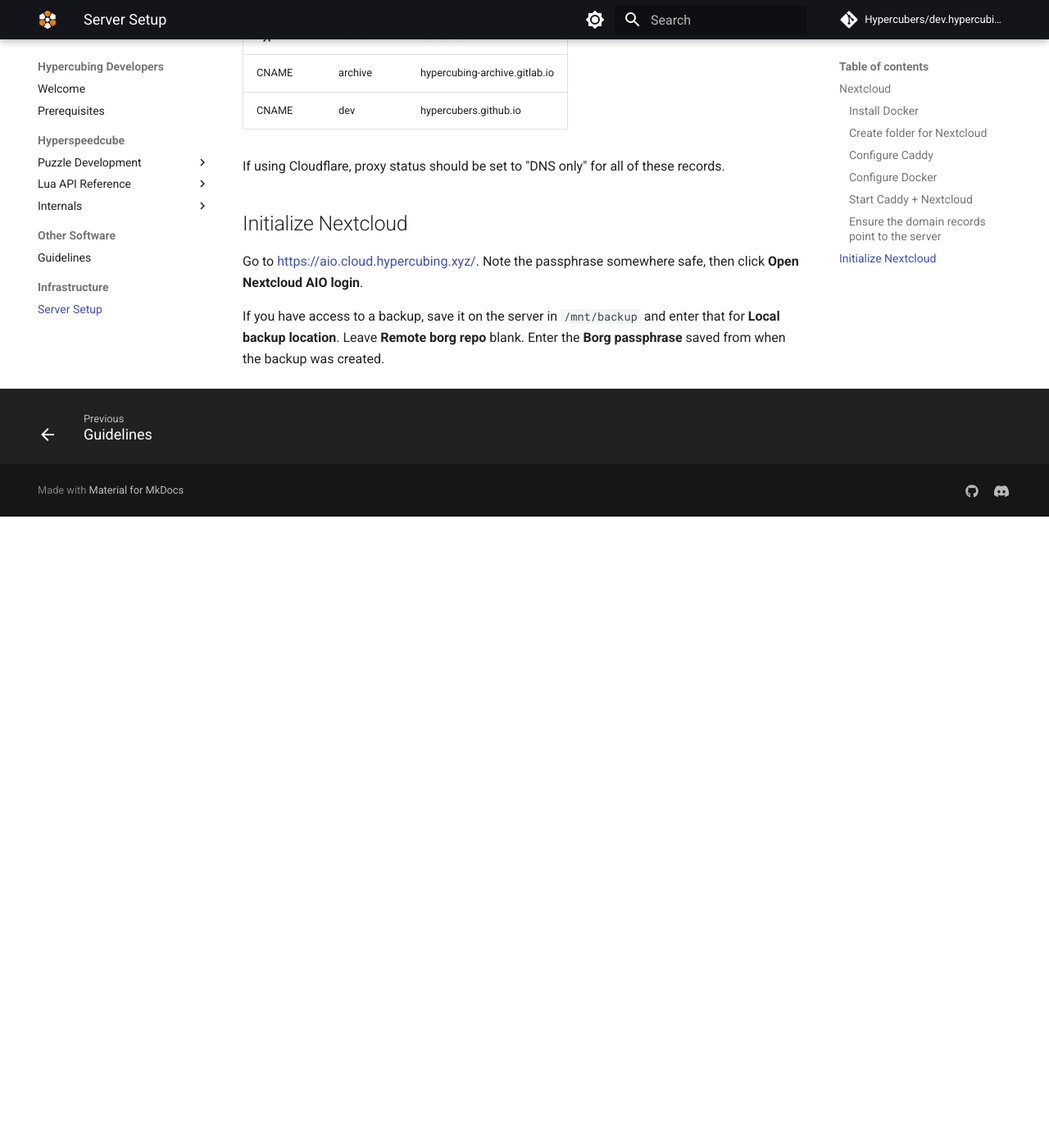
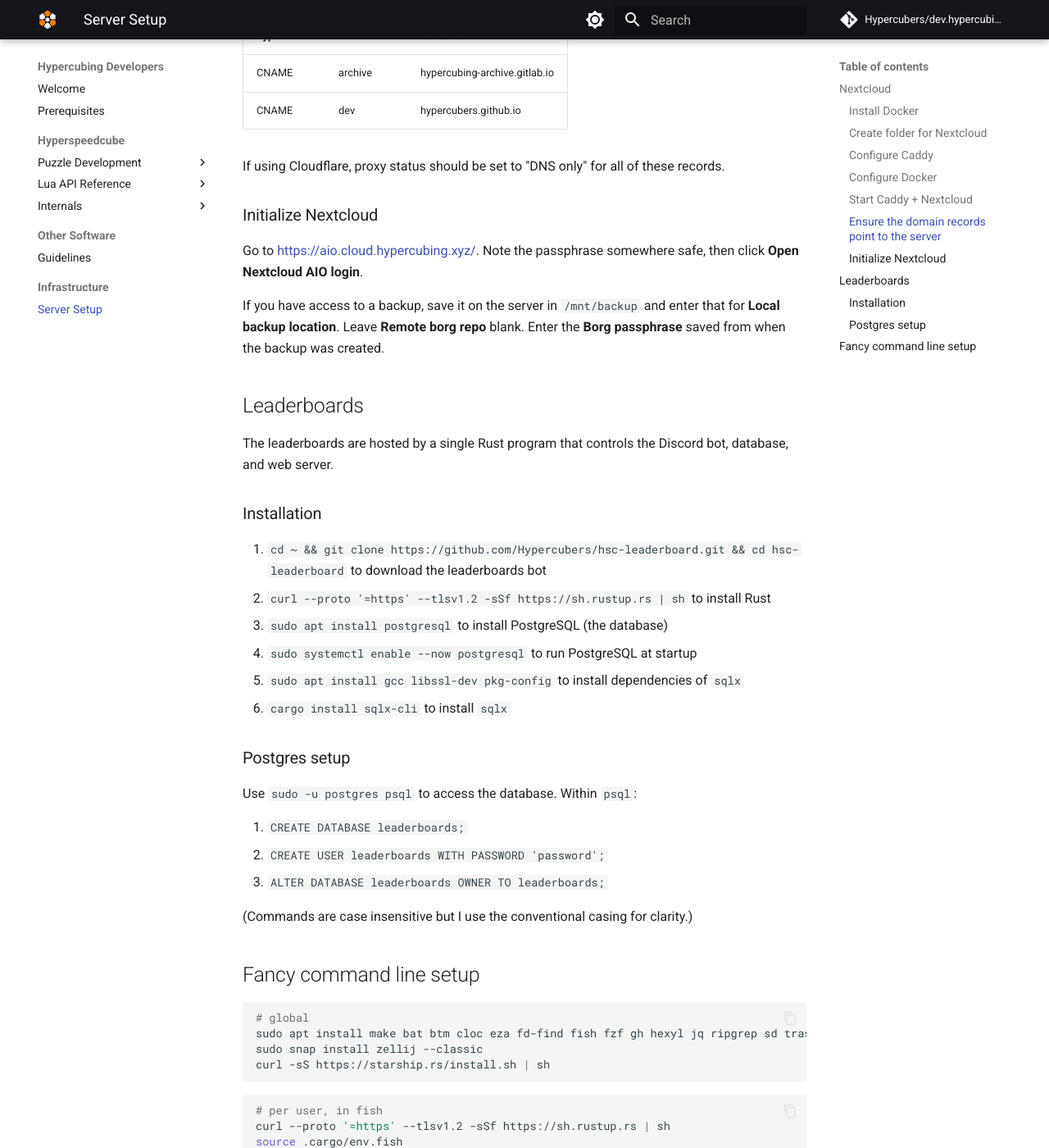
Before and after one commit to Hypercubers/dev.hypercubing.xyz, an MkDocs documentation site: the page built from docs/infrastructure/server.md, in a window 1280 px wide and 1400 px high, scrolled down 3829 px. Shown: the whole window at 82% size. Built offline with MkDocs 1.6.1 and Material for MkDocs 9.7.7, drawn with Linux system fonts in a browser that asks for light colours; comment, search, counter and statistics services are not loaded; before the commit the page ends 4459 px from its top, so only the background shows below that; some of the changed text lies outside the part shown.

Commit message:
Add leaderboard setup instructions

````diff
--- a/docs/infrastructure/server.md
+++ b/docs/infrastructure/server.md
@@ -162,8 +162,58 @@
 
 If using Cloudflare, proxy status should be set to "DNS only" for all of these records.
 
-## Initialize Nextcloud
+### Initialize Nextcloud
 
 Go to <https://aio.cloud.hypercubing.xyz/>. Note the passphrase somewhere safe, then click **Open Nextcloud AIO login**.
 
 If you have access to a backup, save it on the server in `/mnt/backup` and enter that for **Local backup location**. Leave **Remote borg repo** blank. Enter the **Borg passphrase** saved from when the backup was created.
+
+## Leaderboards
+
+The leaderboards are hosted by a single Rust program that controls the Discord bot, database, and web server.
+
+### Installation
+
+1. `cd ~ && git clone https://github.com/Hypercubers/hsc-leaderboard.git && cd hsc-leaderboard` to download the leaderboards bot
+2. `curl --proto '=https' --tlsv1.2 -sSf https://sh.rustup.rs | sh` to install Rust
+3. `sudo apt install postgresql` to install PostgreSQL (the database)
+4. `sudo systemctl enable --now postgresql` to run PostgreSQL at startup
+6. `sudo apt install gcc libssl-dev pkg-config` to install dependencies of `sqlx`
+5. `cargo install sqlx-cli` to install `sqlx`
+
+### Postgres setup
+
+Use `sudo -u postgres psql` to access the database. Within `psql`:
+
+1. `CREATE DATABASE leaderboards;`
+2. `CREATE USER leaderboards WITH PASSWORD 'password';`
+3. `ALTER DATABASE leaderboards OWNER TO leaderboards;`
+
+(Commands are case insensitive but I use the conventional casing for clarity.)
+
+## Fancy command line setup
+
+```sh
+# global
+sudo apt install make bat btm cloc eza fd-find fish fzf gh hexyl jq ripgrep sd trash-cli unp zoxide
+sudo snap install zellij --classic
+curl -sS https://starship.rs/install.sh | sh
+```
+
+```fish
+# per user, in fish
+curl --proto '=https' --tlsv1.2 -sSf https://sh.rustup.rs | sh
+source .cargo/env.fish
+cargo install du-dust pfetch
+curl -sL https://raw.githubusercontent.com/jorgebucaran/fisher/main/functions/fisher.fish | source
+fisher install jorgebucaran/fisher
+fisher install PatrickF1/fzf.fish
+fisher install lewisacidic/fish-git-abbr
+chsh -s /usr/bin/fish
+```
+
+On local machine with fish shell config:
+
+```sh
+scp -r .config/fish/{config.fish,fish_plugins} <user>@hypercubing:.config/fish/
+```
````
Also changed, not shown: other parts of docs/infrastructure/server.md (+2 -2 lines).
